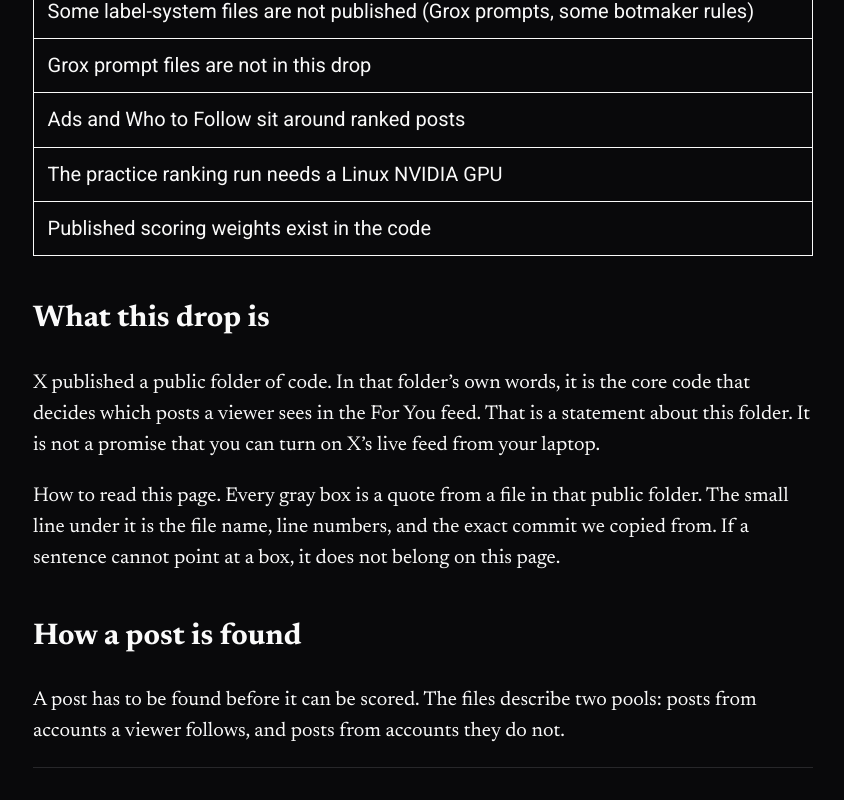
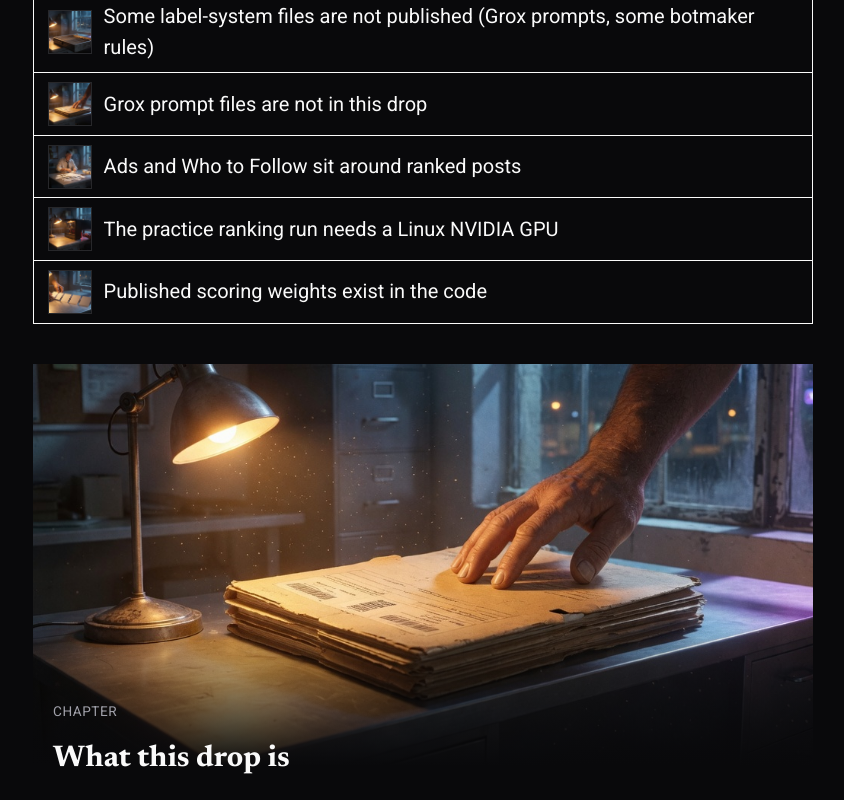
Before and after one commit to mtrxdev/x-algorithm-public-wiki, a Next.js app: page / in a window 1280 px wide. Shown: the part 480-1280 px from the top of the page, without its empty margins (357-1201 px from the left). Built offline with nearby package versions, Linux system fonts and the light colour scheme.

Commit message:
feat: wire chapter stills into the long-read

```diff
--- a/app/globals.css
+++ b/app/globals.css
@@ -28,8 +28,22 @@ p, li, h1, h2, h3 { overflow-wrap: anywhere; }
 .checklist ol { list-style: none; padding: 0; margin: 1rem 0 0; }
 .checklist li { border: 1px solid var(--ink); border-bottom: none; }
 .checklist li:last-child { border-bottom: 1px solid var(--ink); }
-.checklist a { display: block; padding: 0.7rem 0.85rem; color: var(--ink); text-decoration: none; }
+.checklist a { display: flex; align-items: center; gap: 0.75rem; padding: 0.55rem 0.85rem; color: var(--ink); text-decoration: none; }
 .checklist a:hover, .checklist a:focus-visible { background: var(--code); }
+.checklist-thumb {
+  flex: 0 0 auto;
+  width: 2.75rem;
+  height: 2.75rem;
+  object-fit: cover;
+  object-position: 50% 40%;
+  border: 1px solid var(--line);
+}
+.checklist-thumb[data-still="drop"] { object-position: 50% 28%; }
+.checklist-thumb[data-still="found"] { object-position: 20% 45%; }
+.checklist-thumb[data-still="scored"] { object-position: 70% 35%; }
+.checklist-thumb[data-still="hide"] { object-position: 50% 20%; }
+.checklist-thumb[data-still="missing"] { object-position: 55% 60%; }
+.checklist-thumb[data-still="run"] { object-position: 40% 30%; }
 .toc { position: sticky; top: 1.5rem; align-self: start; font-family: var(--font-ui), system-ui, sans-serif; font-size: 0.85rem; }
 .toc a { color: var(--muted); text-decoration: none; }
 .toc ol { list-style: none; padding: 0; }
@@ -54,4 +68,5 @@ pre { background: var(--code); padding: 1rem; overflow: auto; border: 1px solid
   background: linear-gradient(transparent, #09090B 80%);
   padding: 4rem 1.25rem 1.25rem;
 }
-.opener-scrim h2 { margin: 0.35rem 0 0; }
+.opener-title { margin: 0.35rem 0 0; font-size: 1.5em; font-weight: 700; }
+.opener-body > h2:first-child { margin-top: 1.25rem; }
--- a/components/ChapterOpener.tsx
+++ b/components/ChapterOpener.tsx
@@ -18,7 +18,9 @@ export function ChapterOpener({
         <img className="opener-img" src={still.src} alt={still.alt} width={1920} height={1080} />
         <div className="opener-scrim">
           <p className="kicker">{kicker}</p>
-          <h2>{title}</h2>
+          <p className="opener-title" aria-hidden="true">
+            {title}
+          </p>
         </div>
       </div>
       <div className="opener-body">{children}</div>
--- a/components/CreatorChecklist.tsx
+++ b/components/CreatorChecklist.tsx
@@ -1,4 +1,14 @@
 import { CHECKLIST } from "@/lib/checklist";
+import { STILLS, type Still } from "@/lib/stills";
+
+const THUMBS: Record<(typeof CHECKLIST)[number]["id"], Still> = {
+  vis: STILLS.hide,
+  labels: STILLS.missing,
+  prompts: STILLS.drop,
+  ads: STILLS.found,
+  gpu: STILLS.run,
+  weights: STILLS.scored,
+};
 
 export function CreatorChecklist() {
   return (
@@ -6,11 +16,25 @@ export function CreatorChecklist() {
       <p className="kicker">What the files say can affect a post</p>
       <p>These are named systems in the public folder. This is not a score for your account.</p>
       <ol>
-        {CHECKLIST.map((item) => (
-          <li key={item.id}>
-            <a href={item.href}>{item.label}</a>
-          </li>
-        ))}
+        {CHECKLIST.map((item) => {
+          const still = THUMBS[item.id];
+          return (
+            <li key={item.id}>
+              <a href={item.href}>
+                <img
+                  className="checklist-thumb"
+                  data-still={still.id}
+                  src={still.src}
+                  alt=""
+                  aria-hidden="true"
+                  width={56}
+                  height={56}
+                />
+                {item.label}
+              </a>
+            </li>
+          );
+        })}
       </ol>
     </nav>
   );
--- a/content/article.mdx
+++ b/content/article.mdx
@@ -1,8 +1,17 @@
+import { ChapterOpener } from "../components/ChapterOpener";
+import { STILLS } from "../lib/stills";
+
+<ChapterOpener still={STILLS.drop} kicker="Chapter" title="What this drop is">
+
 ## What this drop is
 
 X published a public folder of code. In that folder’s own words, it is the core code that decides which posts a viewer sees in the For You feed. That is a statement about this folder. It is not a promise that you can turn on X’s live feed from your laptop.
 
 How to read this page. Every gray box is a quote from a file in that public folder. The small line under it is the file name, line numbers, and the exact commit we copied from. If a sentence cannot point at a box, it does not belong on this page.
+
+</ChapterOpener>
+
+<ChapterOpener still={STILLS.found} kicker="Chapter" title="How a post is found">
 
 ## How a post is found
 
@@ -22,6 +31,10 @@ The README names the folders in a components table. Here is that map in everyday
   prose="Home Mixer builds the For You list. Thunder holds recent posts from accounts you follow. Phoenix finds nearby posts and also ranks them. SimClusters groups accounts and posts by who engages with what. Visibility filtering decides whether a post is shown. Grox, scarecrow, botmaker, and the other named folders are the label and scoring pieces that same table lists."
   need="These names and one-line jobs come from the README Components tables."
 />
+
+</ChapterOpener>
+
+<ChapterOpener still={STILLS.scored} kicker="Chapter" title="How it is scored">
 
 ## How it is scored
 
@@ -47,6 +60,10 @@ Once posts are in the pile, published numbers and a ranking model decide how the
   prose="Phoenix says what is not shipped is xAI-specific infrastructure: production data feeds, cluster orchestration, and internal telemetry. Those seams are replaced by a documented local equivalent, and synthetic data is included so the system can run end to end. One training-recipe exception is disclosed: the public trainer uses standard AdamW, not production’s tuned internal optimizer."
 />
 
+</ChapterOpener>
+
+<ChapterOpener still={STILLS.hide} kicker="Chapter" title="What can hide or cover it">
+
 ## What can hide or cover it
 
 A found and scored post can still be hidden, or left in the list with a cover on top. The files name those answers as allow, cover, or drop.
@@ -69,6 +86,10 @@ A found and scored post can still be hidden, or left in the list with a cover on
   headline="Some of the real hide-and-show decision text is not in the folder"
   prose="The repository says a limited set of files is not published. The examples it gives are the Grox prompt files and some botmaker rules. So you cannot audit those exact prompts from this drop, even though nearby folders are public."
 />
+
+</ChapterOpener>
+
+<ChapterOpener still={STILLS.missing} kicker="Chapter" title="What is missing">
 
 ## What is missing
 
@@ -103,6 +124,10 @@ Some decision text is not in the folder. That is said in the files, not guessed.
   headline="Most of these services are here to be read, not launched"
   prose="The same README says the point of the folder is so people can inspect the code that affects whether a post is shown. It says that outside Phoenix, a service may not include the files you would need to build or deploy it. Reading a filter is not the same as running X’s filter in production."
 />
+
+</ChapterOpener>
+
+<ChapterOpener still={STILLS.run} kicker="Chapter" title="What you can actually run or reuse">
 
 ## What you can actually run or reuse
 
@@ -148,6 +173,8 @@ A few folders are written so you can try them. Most of the rest is here to be re
   need="The folder includes a Python project file and training scripts. The live stores and tripwire numbers are listed as missing on this page."
 />
 
+</ChapterOpener>
+
 ## How we checked
 
 We cloned the public GitHub repository, recorded the commit, and copied short passages. We did not use leaked older trees, news stories, or guesses about private servers as proof.
--- a/mdx-components.tsx
+++ b/mdx-components.tsx
@@ -1,9 +1,11 @@
 import type { MDXComponents } from "mdx/types";
+import { ChapterOpener } from "@/components/ChapterOpener";
 import { EvidenceBlock } from "@/components/EvidenceBlock";
 import { LimitBlock } from "@/components/LimitBlock";
 
 export function useMDXComponents(components: MDXComponents): MDXComponents {
   return {
+    ChapterOpener,
     EvidenceBlock,
     LimitBlock,
     h2: ({ children }) => {
```
